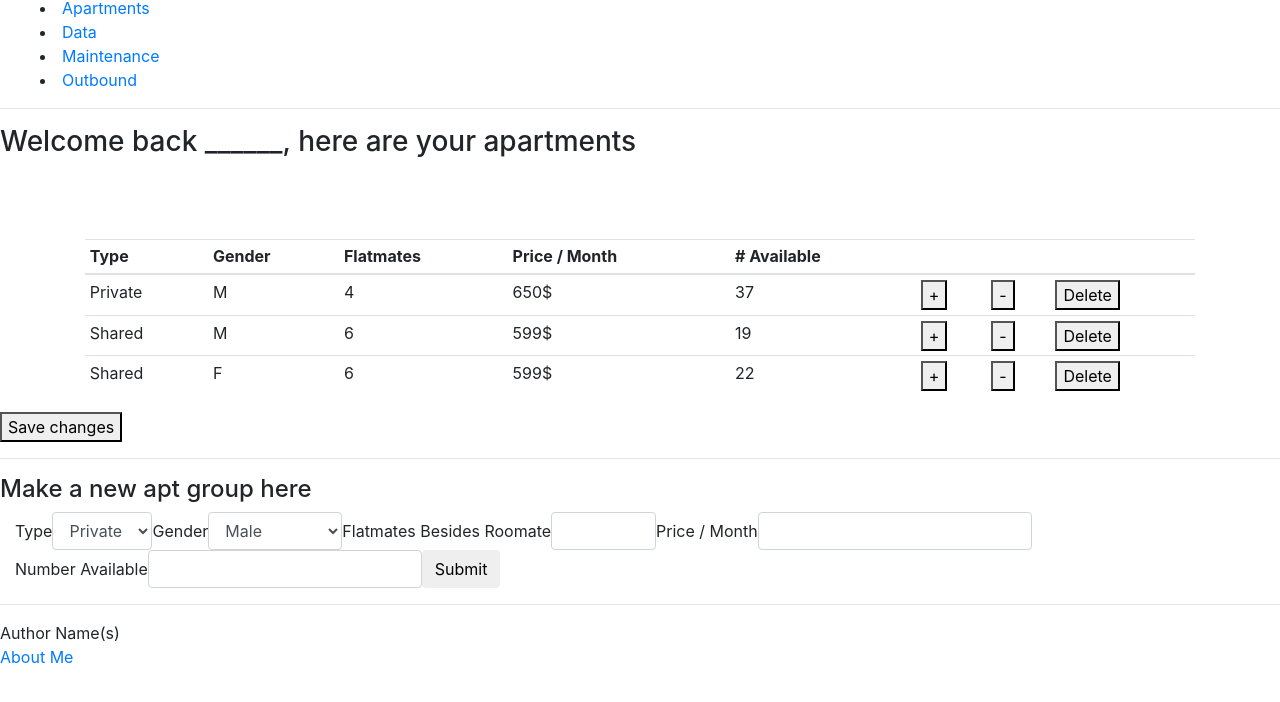
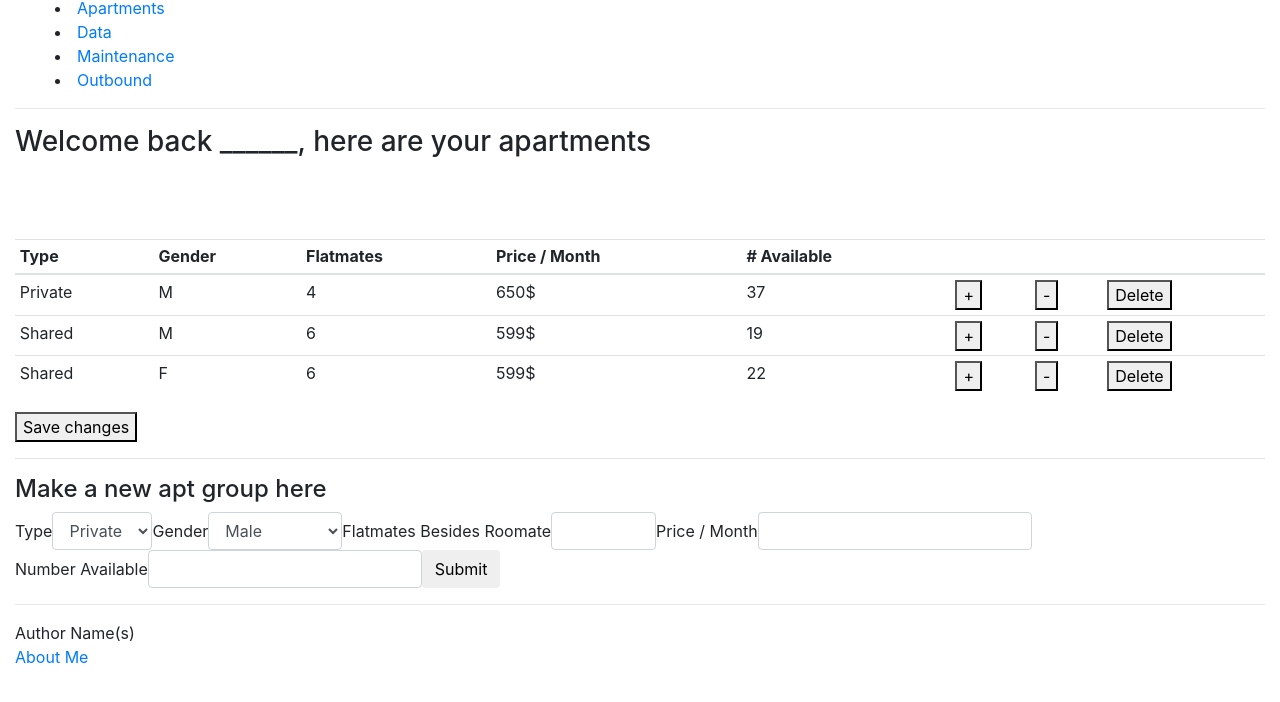
Before and after one commit to ChillyOctopus/AptTextWebsite, a plain HTML site: page apartments/apartments.html in a window 1280 px wide. Shown: the part 68-770 px from the top of the page. Drawn offline with nearby package versions, Linux system fonts and the light colour scheme.

Commit message:
Threw the whole page in a container for spacing.

```diff
--- a/apartments/apartments.html
+++ b/apartments/apartments.html
@@ -9,6 +9,7 @@
   </head>
 
   <body>
+    <div class="container-fluid">
       <!-- Use header, main, and footer elements to give semantic structure -->
       <header>
         <h1>QuikDwell<sup>&reg;</sup></h1>
@@ -33,7 +34,6 @@
           <br>
           <br>
 
-      <div class="container">
           <table class="table table-sm">
             <thead>
               <tr>
@@ -79,7 +79,6 @@
 
             </tr>
           </table>
-      </div>
 
           <button type="button" class="btn-default">Save changes</button>
 
@@ -87,7 +86,6 @@
 
           <h4>Make a new apt group here</h4>
 
-      <div class="container-fluid">
           <form class="form-inline">
             <div class="form-group">
               <label for="type">Type</label>
@@ -118,7 +116,6 @@
             </div>
             <button type="submit" class="btn btn-default">Submit</button>
           </form>
-      </div>
 
       </main>
 
@@ -129,6 +126,9 @@
         <a href="https://lethallegacy.click">About Me</a>
       </footer>
 
+
+    </div>
+
     <script src="https://code.jquery.com/jquery-3.2.1.slim.min.js" integrity="sha384-KJ3o2DKtIkvYIK3UENzmM7KCkRr/rE9/Qpg6aAZGJwFDMVNA/GpGFF93hXpG5KkN" crossorigin="anonymous"></script>
     <script src="https://cdn.jsdelivr.net/npm/popper.js@1.12.9/dist/umd/popper.min.js" integrity="sha384-ApNbgh9B+Y1QKtv3Rn7W3mgPxhU9K/ScQsAP7hUibX39j7fakFPskvXusvfa0b4Q" crossorigin="anonymous"></script>
     <script src="https://cdn.jsdelivr.net/npm/bootstrap@4.0.0/dist/js/bootstrap.min.js" integrity="sha384-JZR6Spejh4U02d8jOt6vLEHfe/JQGiRRSQQxSfFWpi1MquVdAyjUar5+76PVCmYl" crossorigin="anonymous"></script>
```
Also changed, not shown: data/data.html (+4 -1 lines), maintenance/maintenance.html (+3 -0 lines), outbound/outbound.html (+3 -0 lines). Lines whose indentation alone changed are shown as unchanged.
